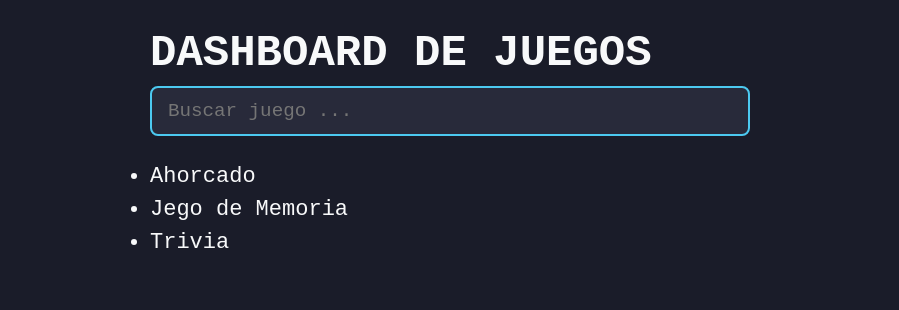
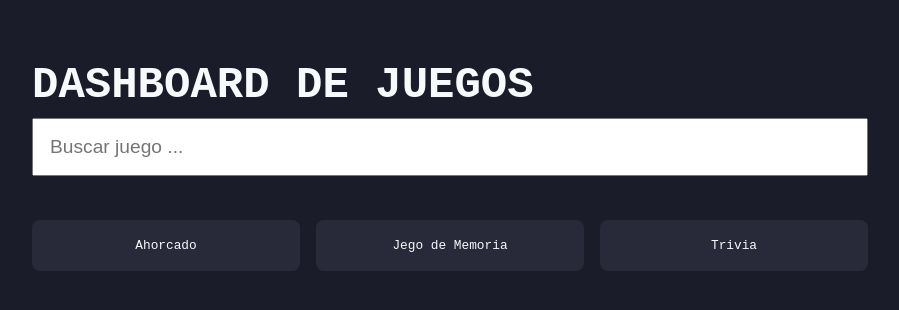
Before and after one commit to Lunrak/portafolio, a React (Vite) app in the folder dashboard-juegos-react/: page / in a window 1280 px wide. Shown: the top 310 px of the page, without its empty margins (190-1089 px from the left). Built offline with nearby package versions, Linux system fonts and the light colour scheme.

Commit message:
feat(react): simular carga con useEfect

```diff
--- a/dashboard-juegos-react/src/App.jsx
+++ b/dashboard-juegos-react/src/App.jsx
@@ -1,9 +1,10 @@
-import { useState } from 'react';
+import { useState, useEffect } from 'react';
 import Header from './components/Header';
 import GameList from './components/GameList';
 import GameSearch from './components/GameSearch';
+import Loading from './components/Loading';
 
-const games = [
+const todosLosJuegos = [
   { id: 'ahorcado', title: 'Ahorcado' },
   { id: 'memoria', title: 'Jego de Memoria' },
   { id: 'trivia', title: 'Trivia' },
@@ -11,6 +12,18 @@ const games = [
 
 function App() {
   const [searchTerm, setSearchTerm] = useState('');
+  const [games, setGames] = useState([]);
+  const [isLoading, setIsLoading] = useState(true);
+
+  useEffect(() => {
+    const timer = setTimeout(() => {
+      setGames(todosLosJuegos);
+      setIsLoading(false);
+    }, 1000);
+
+    return () => clearTimeout(timer);
+  }, []);
+
   const filteredGames = games.filter((game) =>
     game.title.toLocaleLowerCase().includes(searchTerm.toLocaleLowerCase()),
   );
@@ -18,11 +31,17 @@ function App() {
   return (
     <div className="app-container">
       <Header title="Dashboard de Juegos" />
-      <GameSearch value={searchTerm} onChange={setSearchTerm} />
-      {filteredGames.length > 0 ? (
-        <GameList games={filteredGames} />
+      {isLoading ? (
+        <Loading />
       ) : (
-        <p className="no-results">No se encontraron resultados</p>
+        <>
+          <GameSearch value={searchTerm} onChange={setSearchTerm} />
+          {filteredGames.length > 0 ? (
+            <GameList games={filteredGames} />
+          ) : (
+            <p className="no-results">No se encontraron resultados</p>
+          )}
+        </>
       )}
     </div>
   );
--- a/dashboard-juegos-react/src/components/GameList.jsx
+++ b/dashboard-juegos-react/src/components/GameList.jsx
@@ -1,8 +1,10 @@
 function GameList({ games }) {
   return (
-    <ul>
+    <ul className="game-list">
       {games.map((game) => (
-        <li key={game.id}>{game.title}</li>
+        <li key={game.id} className="game-card">
+          {game.title}
+        </li>
       ))}
     </ul>
   );
--- /dev/null
+++ b/dashboard-juegos-react/src/components/Loading.jsx
@@ -0,0 +1,9 @@
+function Loading() {
+  return (
+    <div className="loading-container" role="status" aria-label="polite">
+      <p>Cargando juegos ...</p>
+    </div>
+  );
+}
+
+export default Loading;
--- a/dashboard-juegos-react/src/index.css
+++ b/dashboard-juegos-react/src/index.css
@@ -30,7 +30,8 @@ h3 {
 }
 
 .app-container {
-  max-width: 600px;
+  padding: 16px;
+  max-width: 100%;
   margin: 0 auto;
 }
 
@@ -40,14 +41,9 @@ h3 {
 
 .search-input {
   width: 100%;
-  padding: 12px 16px;
-  background-color: var(--bg-panel);
-  border: 2px solid var(--accent-primary);
-  color: var(--text-primary);
-  font-family: var(--font-body);
-  font-size: 1.2rem;
-  border-radius: 8px;
-  outline: none;
+  padding: 12px;
+  font-size: 1rem;
+  margin-bottom: 20px;
 }
 
 .search-input:focus-visible {
@@ -71,3 +67,66 @@ h3 {
   white-space: nowrap;
   border: 0;
 }
+
+.loading-container {
+  text-align: center;
+  padding: 40px 20px;
+  color: var(--accent-primary);
+  font-family: var(--font-pixel);
+  font-size: 0.8rem;
+  animation: pulse 1.5s infinite;
+}
+
+@keyframes pulse {
+  0%,
+  100% {
+    opacity: 1;
+  }
+  50% {
+    opacity: 0.5;
+  }
+}
+
+.game-list {
+  display: grid;
+  grid-template-columns: 1fr;
+  gap: 16px;
+  list-style: none;
+  padding: 0;
+}
+
+.game-card {
+  background-color: var(--bg-panel);
+  border: 2px solid var(--accent-secondary);
+  padding: 16px;
+  border-radius: 8px;
+  text-align: center;
+  font-family: var(--font-pixel);
+  font-size: 0.8rem;
+}
+
+@media (min-width: 768px) {
+  .app-container {
+    padding: 32px;
+    max-width: 700px;
+  }
+
+  .search-input {
+    font-size: 1.2rem;
+    padding: 16px;
+  }
+
+  .game-list {
+    grid-template-columns: repeat(2, 1fr);
+  }
+}
+
+@media (min-width: 1024px) {
+  .app-container {
+    max-width: 900px;
+  }
+
+  .game-list {
+    grid-template-columns: repeat(3, 1fr);
+  }
+}
```
